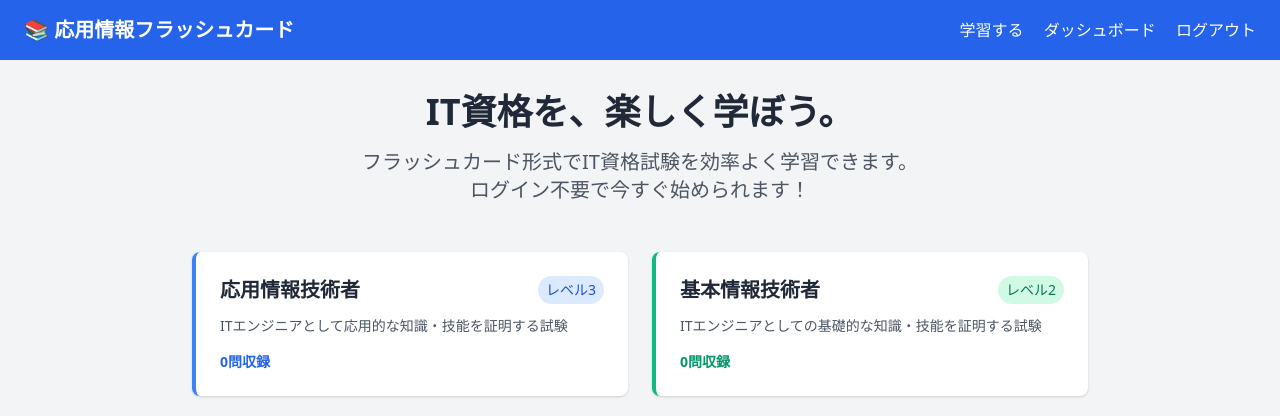
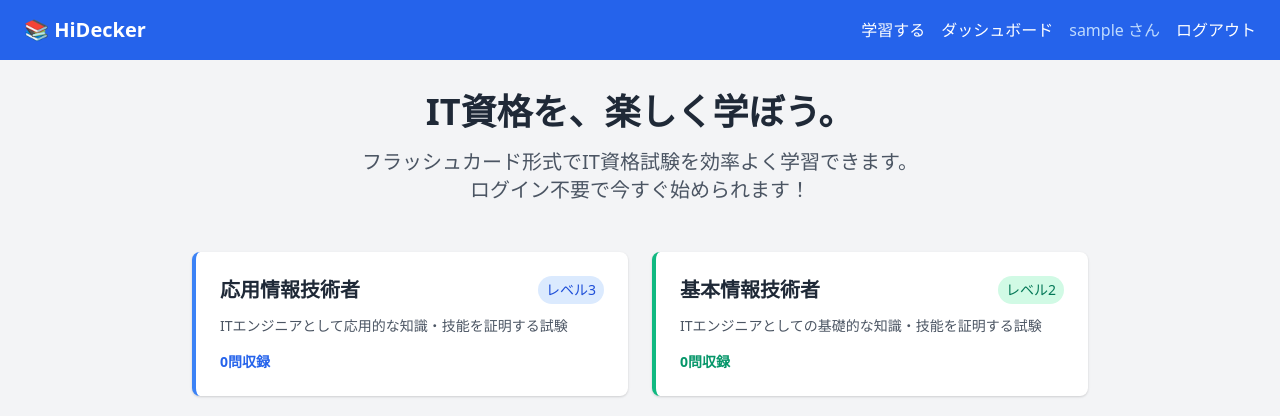
Before and after one commit to kenichikawaguchi/flashcardapp, a Flask app: page / in a window 1280 px wide. Shown: the top 416 px of the page. Run offline with Flask 3, Linux system fonts and the light colour scheme; the visitor is signed in with stand-in values (Sample User, id 1); data that the repository does not hold is empty.

Commit message:
feat: ヘッダーにログインユーザー名を表示・タイトルをHiDeckerに変更

```diff
--- a/app/templates/base.html
+++ b/app/templates/base.html
@@ -8,11 +8,12 @@
 </head>
 <body class="bg-gray-100 min-h-screen">
     <nav class="bg-blue-600 text-white px-6 py-4 flex justify-between items-center">
-        <a href="/" class="font-bold text-xl">📚 応用情報フラッシュカード</a>
-        <div>
+        <a href="/" class="font-bold text-xl">📚 HiDecker</a>
+        <div class="flex items-center">
             <a href="/study" class="mr-4 hover:underline">学習する</a>
             {% if current_user.is_authenticated %}
                 <a href="/dashboard" class="mr-4 hover:underline">ダッシュボード</a>
+                <span class="mr-4 text-blue-200">{{ current_user.username }} さん</span>
                 <a href="/logout" class="hover:underline">ログアウト</a>
             {% else %}
                 <a href="/login" class="mr-4 hover:underline">ログイン</a>
```
Also changed, not shown: 1 other file.
